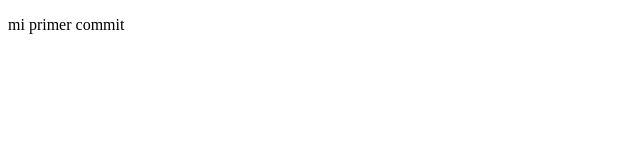
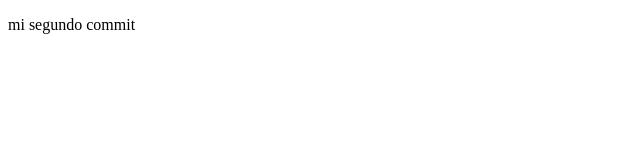
Before and after one commit to PositiveKaiZen/recap2, a plain HTML site: page index.html in a window 1280 px wide. Shown: the full height of the page, 0-640 px from the left. Drawn offline with Linux system fonts and the light colour scheme.

Commit message:
second commit

```diff
--- a/index.html
+++ b/index.html
@@ -6,6 +6,6 @@
     <title>Document</title>
 </head>
 <body>
-    <p>mi primer commit</p>
+    <p>mi segundo commit</p>
 </body>
 </html>
```
